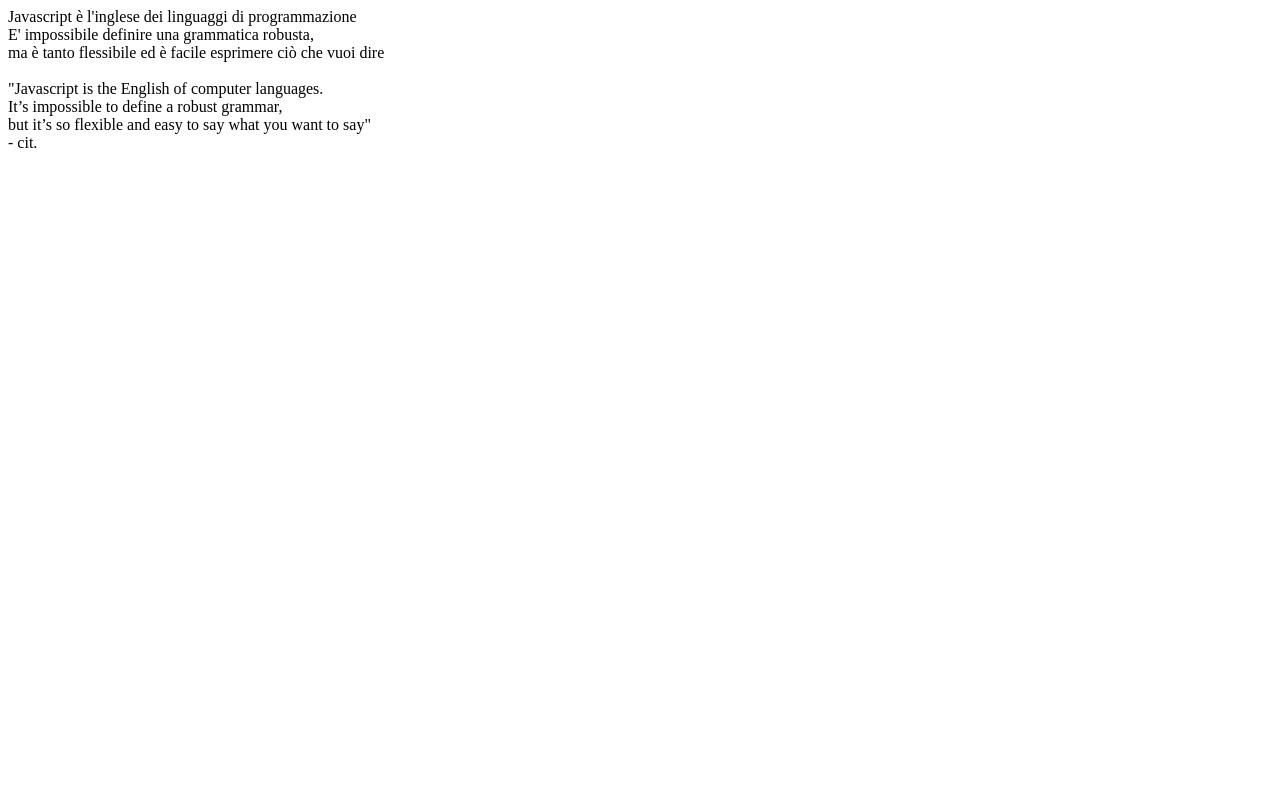
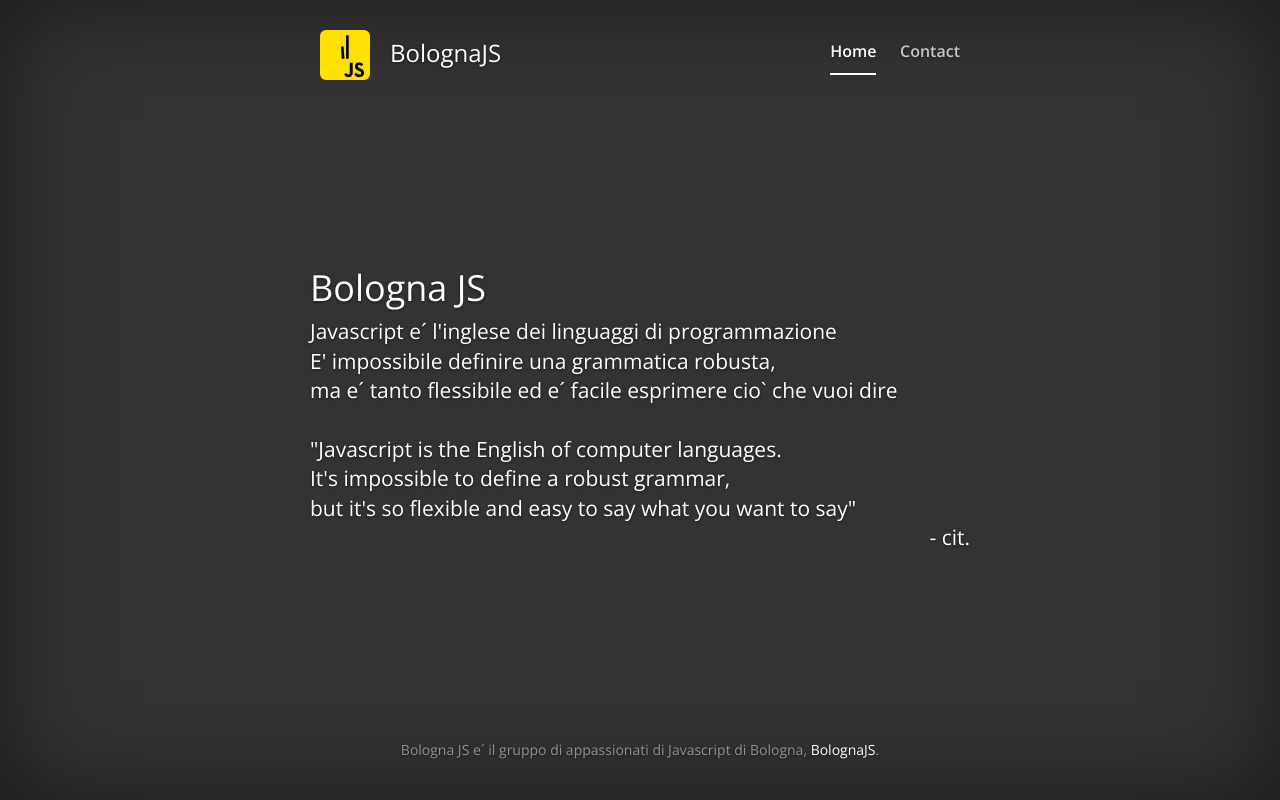
Before and after one commit to BolognaJS/old-website, a plain HTML site: page index.html in a window 1280 px wide. Drawn offline with nearby package versions, Linux system fonts and the light colour scheme.

Commit message:
update page

```diff
--- /dev/null
+++ b/css/style.css
@@ -0,0 +1,168 @@
+/*
+ * Globals
+ */
+
+/* Links */
+a,
+a:focus,
+a:hover {
+  color: #fff;
+}
+
+/* Custom default button */
+.btn-default,
+.btn-default:hover,
+.btn-default:focus {
+  color: #333;
+  text-shadow: none; /* Prevent inheritence from `body` */
+  background-color: #fff;
+  border: 1px solid #fff;
+}
+
+
+/*
+ * Base structure
+ */
+
+html,
+body {
+  height: 100%;
+  background-color: #333;
+}
+body {
+  color: #fff;
+  font-family: "Open Sans",serif;
+  text-align: center;
+  text-shadow: 0 1px 3px rgba(0,0,0,.5);
+}
+
+/* Extra markup and styles for table-esque vertical and horizontal centering */
+.site-wrapper {
+  display: table;
+  width: 100%;
+  height: 100%; /* For at least Firefox */
+  min-height: 100%;
+  -webkit-box-shadow: inset 0 0 100px rgba(0,0,0,.5);
+          box-shadow: inset 0 0 100px rgba(0,0,0,.5);
+}
+.site-wrapper-inner {
+  display: table-cell;
+  vertical-align: top;
+}
+.cover-container {
+  margin-right: auto;
+  margin-left: auto;
+}
+
+/* Padding for spacing */
+.inner {
+  padding: 30px;
+}
+
+.logo {
+  width: 50px;
+  margin-right: 20px;
+}
+
+/*
+ * Header
+ */
+.masthead-brand {
+  margin-top: 10px;
+  margin-bottom: 10px;
+}
+
+.masthead-nav > li {
+  display: inline-block;
+}
+.masthead-nav > li + li {
+  margin-left: 20px;
+}
+.masthead-nav > li > a {
+  padding-right: 0;
+  padding-left: 0;
+  font-size: 16px;
+  font-weight: bold;
+  color: #fff; /* IE8 proofing */
+  color: rgba(255,255,255,.75);
+  border-bottom: 2px solid transparent;
+}
+.masthead-nav > li > a:hover,
+.masthead-nav > li > a:focus {
+  background-color: transparent;
+  border-bottom-color: #a9a9a9;
+  border-bottom-color: rgba(255,255,255,.25);
+}
+.masthead-nav > .active > a,
+.masthead-nav > .active > a:hover,
+.masthead-nav > .active > a:focus {
+  color: #fff;
+  border-bottom-color: #fff;
+}
+
+@media (min-width: 768px) {
+  .masthead-brand {
+    float: left;
+  }
+  .masthead-nav {
+    float: right;
+  }
+}
+
+
+/*
+ * Cover
+ */
+
+.cover {
+  padding: 0 20px;
+}
+.cover .btn-lg {
+  padding: 10px 20px;
+  font-weight: bold;
+}
+
+
+/*
+ * Footer
+ */
+
+.mastfoot {
+  color: #999; /* IE8 proofing */
+  color: rgba(255,255,255,.5);
+}
+
+
+/*
+ * Affix and center
+ */
+
+@media (min-width: 768px) {
+  /* Pull out the header and footer */
+  .masthead {
+    position: fixed;
+    top: 0;
+  }
+  .mastfoot {
+    position: fixed;
+    bottom: 0;
+  }
+  /* Start the vertical centering */
+  .site-wrapper-inner {
+    vertical-align: middle;
+  }
+  /* Handle the widths */
+  .masthead,
+  .mastfoot,
+  .cover-container {
+    width: 100%; /* Must be percentage or pixels for horizontal alignment */
+  }
+}
+
+@media (min-width: 992px) {
+  .masthead,
+  .mastfoot,
+  .cover-container {
+    width: 700px;
+  }
+}
--- a/index.html
+++ b/index.html
@@ -1,8 +1,69 @@
-Javascript è l'inglese dei linguaggi di programmazione<br/>
-E' impossibile definire una grammatica robusta,<br/>
-ma è tanto flessibile ed è facile esprimere ciò che vuoi dire<br/>
-<br/>
-"Javascript is the English of computer languages.<br/>
-It’s impossible to define a robust grammar,<br/>
-but it’s so flexible and easy to say what you want to say"<br/>
-                                                  - cit.
+<!DOCTYPE html>
+<html lang="en">
+<head>
+    <meta charset="utf-8">
+    <meta http-equiv="X-UA-Compatible" content="IE=edge">
+    <meta name="viewport" content="width=device-width, initial-scale=1">
+    <!-- The above 3 meta tags *must* come first in the head; any other head content must come *after* these tags -->
+    <title>Dalla A a Javascript - Ti Presento Javascript</title>
+    <link rel="icon" type="image/png" href="images/favicon.ico">
+    <!-- Latest compiled and minified CSS -->
+    <link rel="stylesheet" href="https://maxcdn.bootstrapcdn.com/bootstrap/3.3.4/css/bootstrap.min.css">
+	<link href="http://fonts.googleapis.com/css?family=Abel|Open+Sans:400,600" rel="stylesheet" />
+    <link rel="stylesheet" href="css/style.css">
+    <!-- HTML5 shim and Respond.js for IE8 support of HTML5 elements and media queries -->
+    <!-- WARNING: Respond.js doesn't work if you view the page via file:// -->
+    <!--[if lt IE 9]>
+    <script src="https://oss.maxcdn.com/html5shiv/3.7.2/html5shiv.min.js"></script>
+    <script src="https://oss.maxcdn.com/respond/1.4.2/respond.min.js"></script>
+    <![endif]-->
+</head>
+<body>
+<div class="site-wrapper">
+    <div class="site-wrapper-inner">
+        <div class="cover-container">
+
+            <div class="masthead clearfix">
+                <div class="inner">
+                    <img class="pull-left img-rounded logo" src="images/12271903.jpg">
+                    <h3 class="masthead-brand">BolognaJS</h3>
+					<nav>
+						<ul class="nav masthead-nav">
+						  <li class="active"><a href="index.html">Home</a></li>
+						  <li><a href="contact.html">Contact</a></li>
+						</ul>
+					</nav>
+                </div>
+            </div>
+
+            <div class="inner cover">
+                <h1 class="cover-heading text-left">Bologna JS</h1>
+                <p class="lead text-left">
+                Javascript e&acute; l'inglese dei linguaggi di programmazione<br/>
+				E' impossibile definire una grammatica robusta,<br/>
+				ma e&acute; tanto flessibile ed e&acute; facile esprimere cio&grave; che vuoi dire<br/>
+				<br/>
+				"Javascript is the English of computer languages.<br/>
+				It's impossible to define a robust grammar,<br/>
+				but it's so flexible and easy to say what you want to say"<br/>
+                <span class="pull-right">- cit.</span>
+                </p>
+            </div>
+
+
+            <div class="mastfoot">
+                <div class="inner">
+                    <p>Bologna JS e&acute; il gruppo di appassionati di Javascript di Bologna, <a href="http://bolognajs.github.io">BolognaJS</a>.</p>
+                </div>
+            </div>
+
+        </div>
+    </div>
+</div>
+
+<!-- jQuery (necessary for Bootstrap's JavaScript plugins) -->
+<script src="https://ajax.googleapis.com/ajax/libs/jquery/1.11.2/jquery.min.js"></script>
+<!-- Latest compiled and minified JavaScript -->
+<script src="https://maxcdn.bootstrapcdn.com/bootstrap/3.3.4/js/bootstrap.min.js"></script>
+</body>
+</html>
```
Also changed, not shown: images/12271903.jpg (added).
